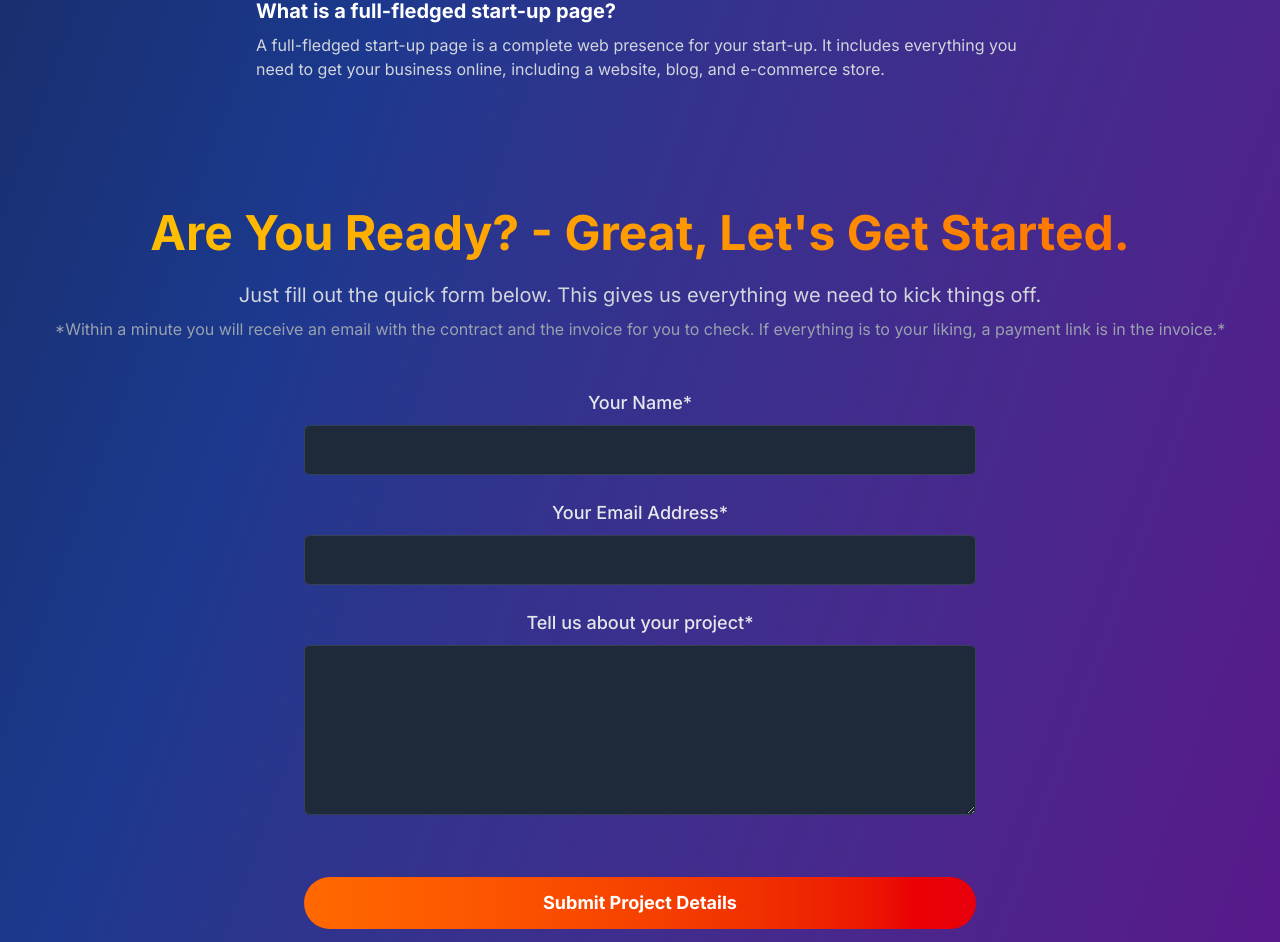
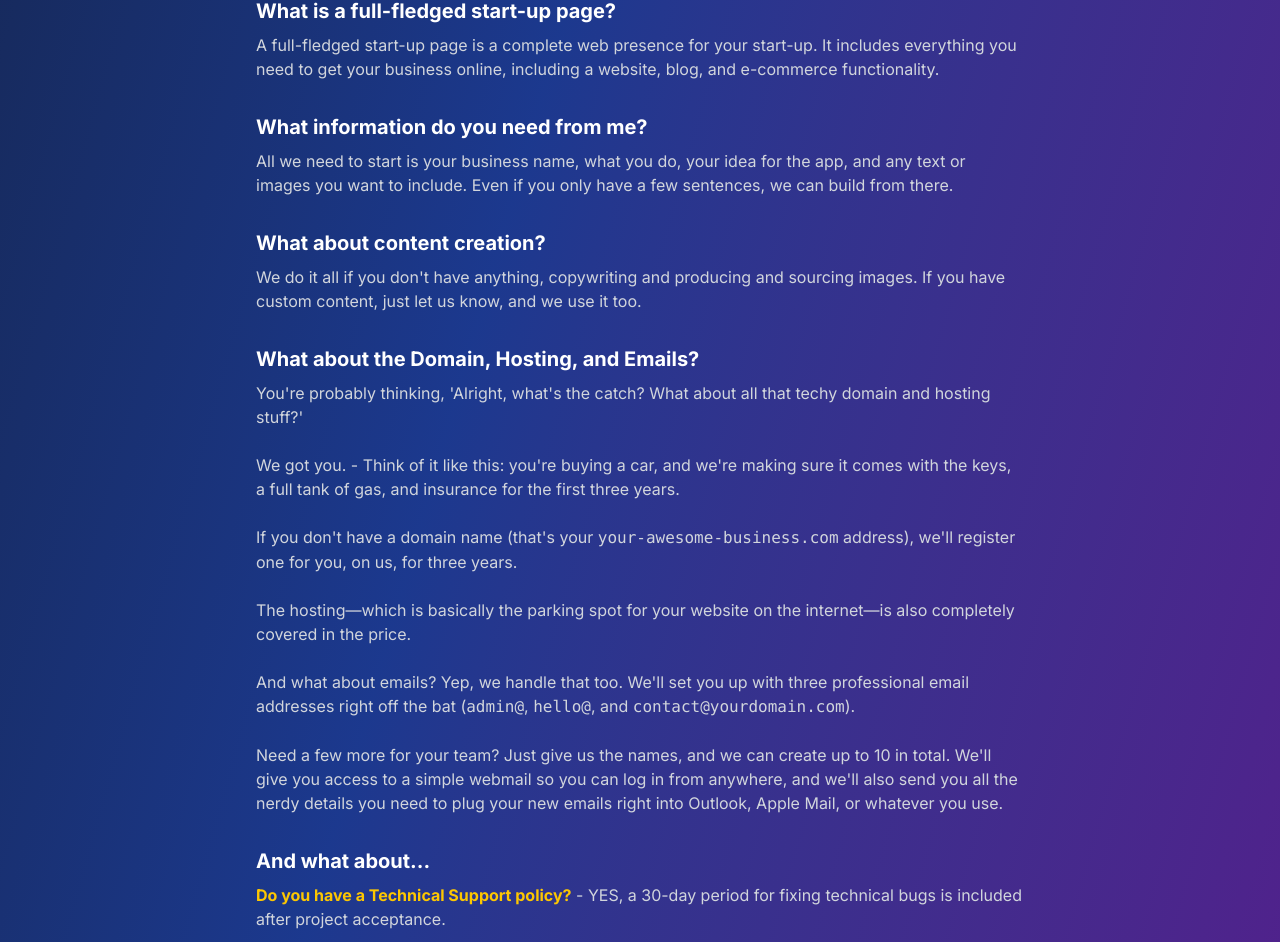
Before and after one commit to Vispaico/vispaico-frontend, a Next.js app: page /services/full-fledged-start-up-page in a window 1280 px wide. Shown: the part 2590-3532 px from the top of the page. Built offline with nearby package versions, Linux system fonts and the light colour scheme.

Commit message:
Updated 2 pages to clarify the money back policy.

```diff
--- a/src/components/FullFledgedStartUpPageClientPage.tsx
+++ b/src/components/FullFledgedStartUpPageClientPage.tsx
@@ -111,7 +111,17 @@ const FullFledgedStartUpPageClientPage = () => {
             <h2 className="text-4xl font-bold text-center">Quick Questions</h2>
             <div className="max-w-3xl mx-auto mt-8 text-gray-300">
               <h3 className="text-xl font-bold text-white">What is a full-fledged start-up page?</h3>
-              <p className="mt-2">A full-fledged start-up page is a complete web presence for your start-up. It includes everything you need to get your business online, including a website, blog, and e-commerce store.</p>
+              <p className="mt-2">A full-fledged start-up page is a complete web presence for your start-up. It includes everything you need to get your business online, including a website, blog, and e-commerce functionality.</p>
+              <h3 className="text-xl font-bold mt-8 text-white">What information do you need from me?</h3>
+              <p className="mt-2">All we need to start is your business name, what you do, your idea for the app, and any text or images you want to include. Even if you only have a few sentences, we can build from there.</p>
+              <h3 className="text-xl font-bold mt-8 text-white">What about content creation?</h3>
+              <p className="mt-2">We do it all if you don&apos;t have anything, copywriting and producing and sourcing images. If you have custom content, just let us know, and we use it too.</p>
+              <h3 className="text-xl font-bold mt-8 text-white">What about the Domain, Hosting, and Emails?</h3>
+              <p className="mt-2">You&apos;re probably thinking, &apos;Alright, what&apos;s the catch? What about all that techy domain and hosting stuff?&apos;<br/><br/>We got you. - Think of it like this: you&apos;re buying a car, and we&apos;re making sure it comes with the keys, a full tank of gas, and insurance for the first three years.<br/><br/>If you don&apos;t have a domain name (that&apos;s your <code>your-awesome-business.com</code> address), we&apos;ll register one for you, on us, for three years.<br/><br/>The hosting—which is basically the parking spot for your website on the internet—is also completely covered in the price.<br/><br/>And what about emails? Yep, we handle that too. We&apos;ll set you up with three professional email addresses right off the bat (<code>admin@</code>, <code>hello@</code>, and <code>contact@yourdomain.com</code>).<br/><br/>Need a few more for your team? Just give us the names, and we can create up to 10 in total. We&apos;ll give you access to a simple webmail so you can log in from anywhere, and we&apos;ll also send you all the nerdy details you need to plug your new emails right into Outlook, Apple Mail, or whatever you use.</p>
+              <h3 className="text-xl font-bold mt-8 text-white">And what about...</h3>
+              <p className="mt-2"><strong className="text-yellow-400">Do you have a Technical Support policy?</strong> - YES, a 30-day period for fixing technical bugs is included after project acceptance.</p>
+              <p className="mt-2"><strong className="text-yellow-400">Do you have a Revisions & Acceptance policy?</strong> - YES, you are entitled to a 7-day period after delivery of unlimited revisions.</p>
+              <p className="mt-2"><strong className="text-yellow-400">Do you have a money back policy?</strong> - YES, of course. A full refund can be claimed for technical failure within 24 hours of delivery. In case of a refund, all rights to the work revert to Vispaico.</p>
             </div>
           </motion.section>
 
--- a/src/components/MultiProductStoreClientPage.tsx
+++ b/src/components/MultiProductStoreClientPage.tsx
@@ -112,6 +112,16 @@ const MultiProductStoreClientPage = () => {
             <div className="max-w-3xl mx-auto mt-8 text-gray-300">
               <h3 className="text-xl font-bold text-white">What is a multi product store?</h3>
               <p className="mt-2">A multi product store is a website that is dedicated to selling multiple products. It&apos;s a great way to focus your marketing efforts and drive sales.</p>
+              <h3 className="text-xl font-bold mt-8 text-white">What information do you need from me?</h3>
+              <p className="mt-2">All we need to start is your business/website name, your products, design ideas if you have any, and any text or product images you want to include. Even if you only have a few sentences, we can build from there.</p>
+              <h3 className="text-xl font-bold mt-8 text-white">What about content creation?</h3>
+              <p className="mt-2">We do it all if you don&apos;t have anything, copywriting and producing and sourcing images. If you have custom content, just let us know, and we use it too.</p>
+              <h3 className="text-xl font-bold mt-8 text-white">What about the Domain, Hosting, and Emails?</h3>
+              <p className="mt-2">You&apos;re probably thinking, &apos;Alright, what&apos;s the catch? What about all that techy domain and hosting stuff?&apos;<br/><br/>We got you. - Think of it like this: you&apos;re buying a car, and we&apos;re making sure it comes with the keys, a full tank of gas, and insurance for the first three years.<br/><br/>If you don&apos;t have a domain name (that&apos;s your <code>your-awesome-business.com</code> address), we&apos;ll register one for you, on us, for three years.<br/><br/>The hosting—which is basically the parking spot for your website on the internet—is also completely covered in the price.<br/><br/>And what about emails? Yep, we handle that too. We&apos;ll set you up with three professional email addresses right off the bat (<code>admin@</code>, <code>hello@</code>, and <code>contact@yourdomain.com</code>).<br/><br/>Need a few more for your team? Just give us the names, and we can create up to 10 in total. We&apos;ll give you access to a simple webmail so you can log in from anywhere, and we&apos;ll also send you all the nerdy details you need to plug your new emails right into Outlook, Apple Mail, or whatever you use.</p>
+              <h3 className="text-xl font-bold mt-8 text-white">And what about...</h3>
+              <p className="mt-2"><strong className="text-yellow-400">Do you have a Technical Support policy?</strong> - YES, a 30-day period for fixing technical bugs is included after project acceptance.</p>
+              <p className="mt-2"><strong className="text-yellow-400">Do you have a Revisions & Acceptance policy?</strong> - YES, you are entitled to a 7-day period after delivery of unlimited revisions.</p>
+              <p className="mt-2"><strong className="text-yellow-400">Do you have a money back policy?</strong> - YES, of course. A full refund can be claimed for technical failure within 24 hours of delivery. In case of a refund, all rights to the work revert to Vispaico.</p>
             </div>
           </motion.section>
 
```
